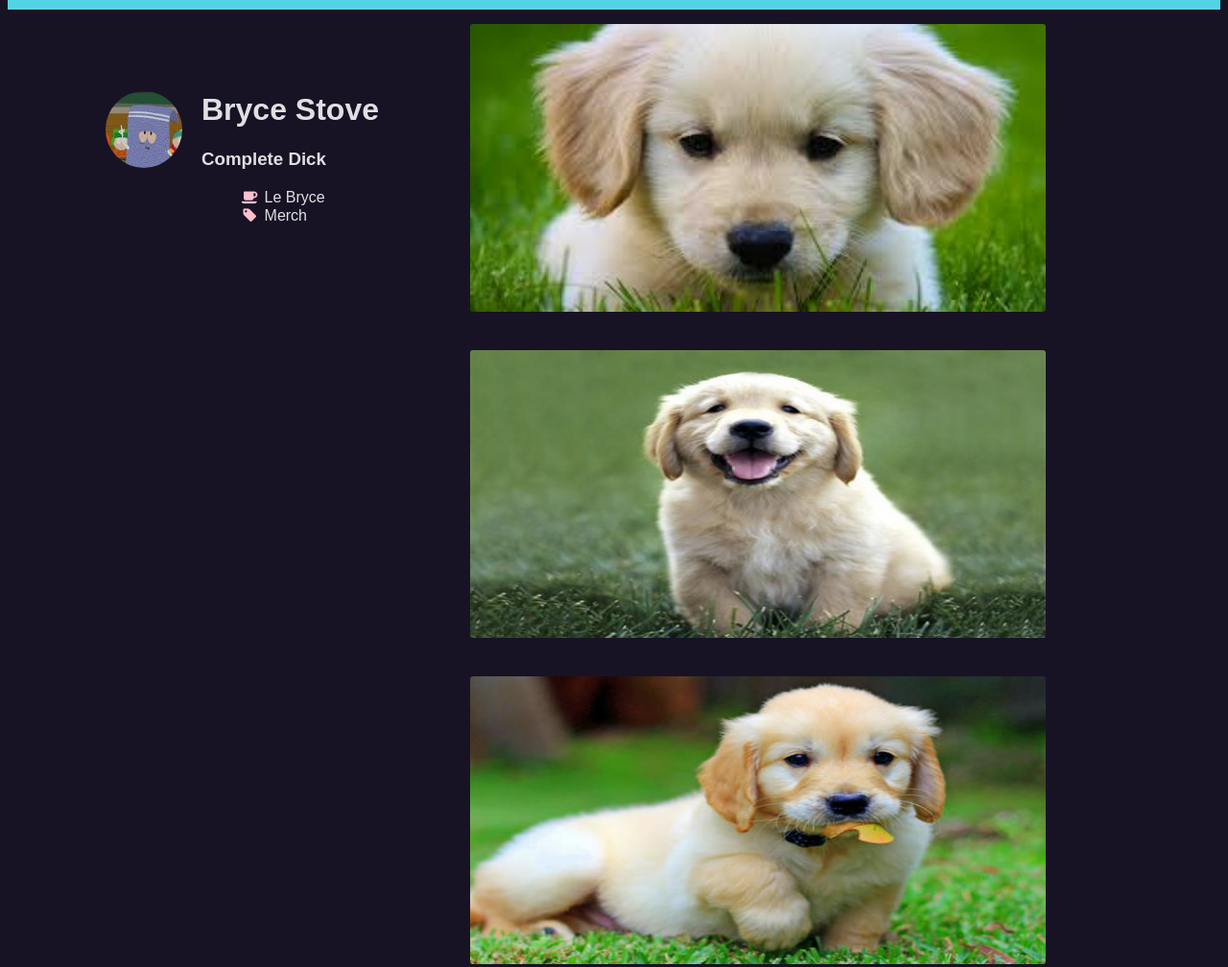
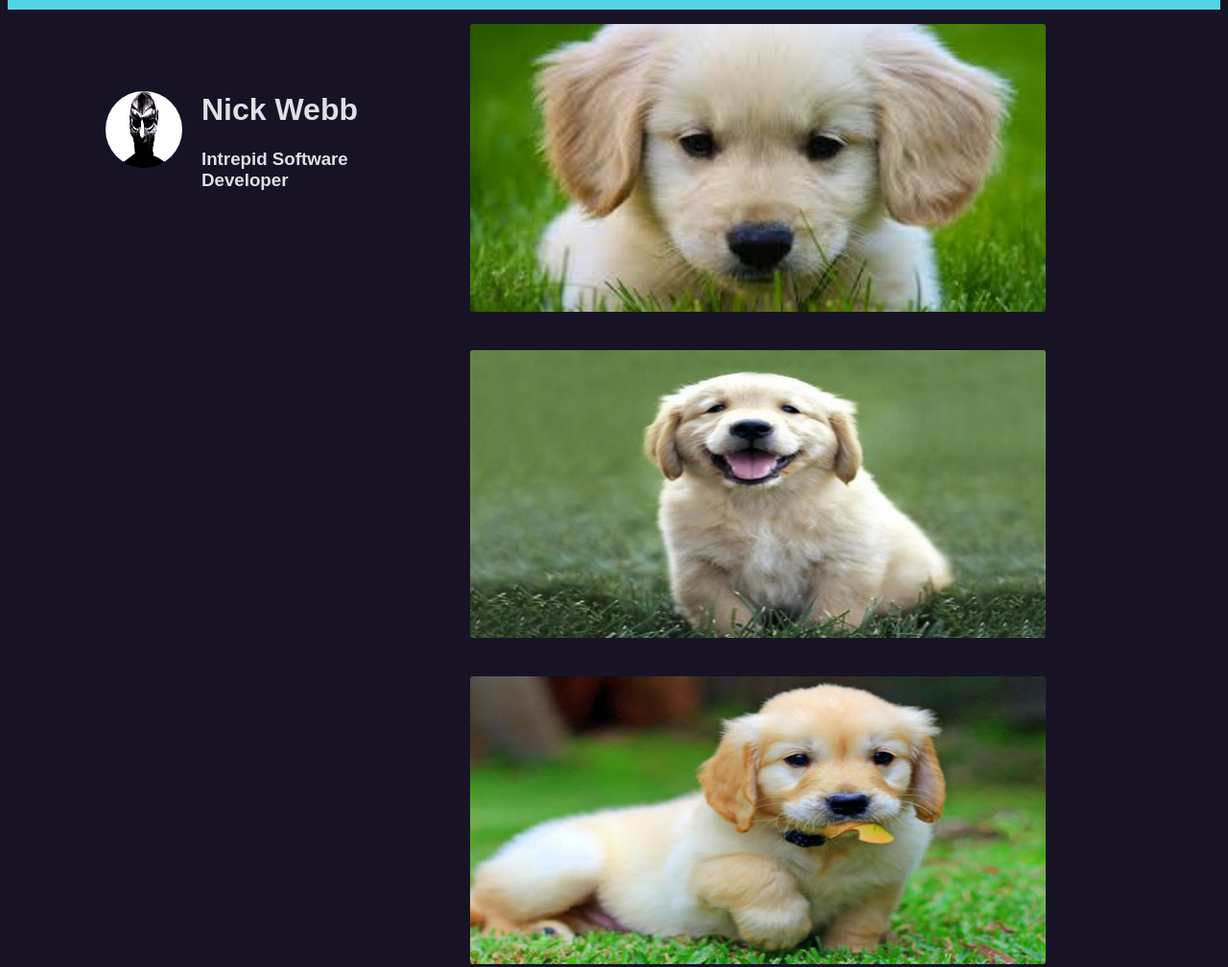
Before and after one commit to Nick-Webb/Nick-Webb.github.io, a plain HTML site: page index.html in a window 1280 px wide. Shown: the whole page at 96% size. Drawn offline with Linux system fonts and the light colour scheme.

Commit message:
Changed profile image and description. Removed links and icons.

```diff
--- a/index.html
+++ b/index.html
@@ -5,19 +5,15 @@
 <link href="http://maxcdn.bootstrapcdn.com/font-awesome/4.2.0/css/font-awesome.min.css" rel="stylesheet" type='text/css'>
 <link href="css/styles.css" rel="stylesheet" type="text/css">
 <!--<link href="css/styles.css" rel="stylesheet" type="text/css"/>-->
-<title>Grumpy Cat</title>
+<title>Nick Webb Portfolio</title>
 </head>
 <body>
 <div id="container"> <!-- Start of container div -->
 
 	<div id="info-bin"> <!-- Start of info-bin div -->
-		<img src="images/towelie.jpg" />
-		<h1>Bryce Stove</h1>
-		<h3>Complete Dick</h3>
-		<ul>
-			<li><i class="fa fa-fw fa-coffee"></i><a href="http://www.urbandictionary.com/define.php?term=Towelie">Le Bryce</a></li>
-			<li><i class="fa fa-fw fa-tag"></i><a href="http://www.amazon.com/South-Park-Towelie-Hand-Towel/dp/B00FEQ6IG0">Merch</a></li>
-		</ul>
+		<img src="images/mfdoom.png" />
+		<h1>Nick Webb</h1>
+		<h3>Intrepid Software Developer</h3>
 	</div> <!-- End of info-bin div -->
 
 	<div id="work-bin"> <!-- Start of work-bin div -->
```
Also changed, not shown: images/mfdoom.png (added).
